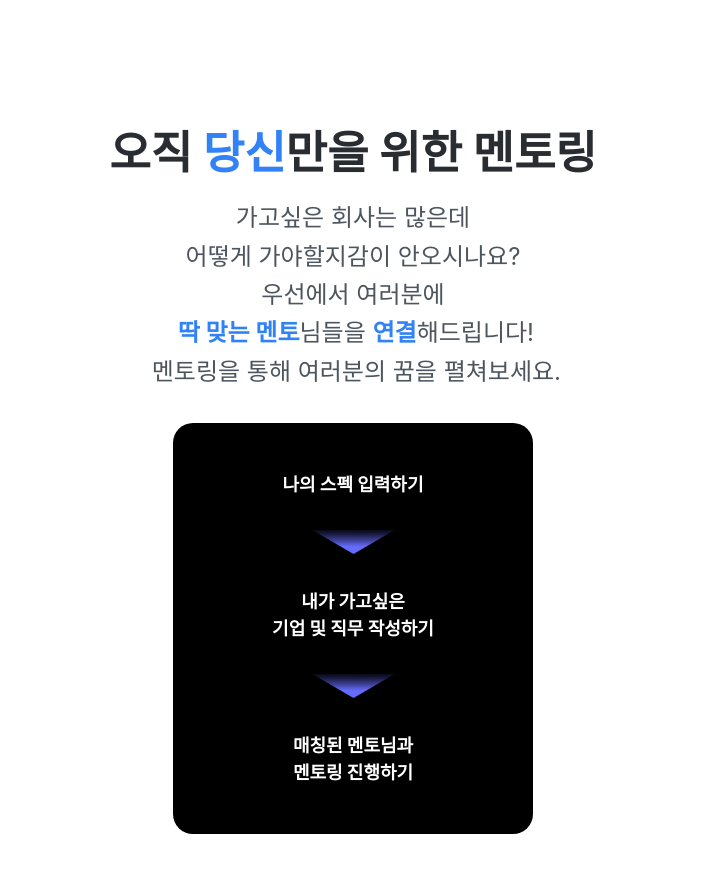
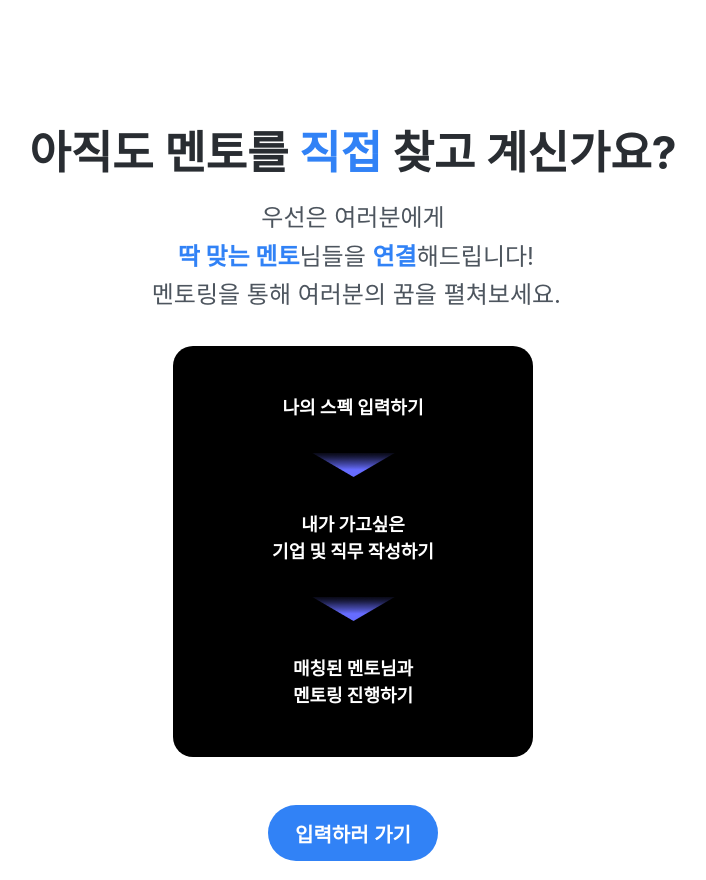
Before and after one commit to kang-kibong/wooseon, a React (Vite) app: page / in a window 1280 px wide. Shown: the part 1320-2200 px from the top of the page, without its empty margins (287-993 px from the left). Built offline with nearby package versions, Linux system fonts and the light colour scheme; no server answers; a web font is replaced by a local one.

Commit message:
fix: change ServiceFlow title and description

```diff
--- a/src/components/home/ServiceFlow.jsx
+++ b/src/components/home/ServiceFlow.jsx
@@ -25,10 +25,10 @@ const ServiceFlow = () => {
           <InnerCotainer>
             <TextContainer>
               <h2>
-                오직 <Strong>당신</Strong>만을 위한 멘토링
+                아직도 멘토를 <Strong>직접</Strong> 찾고 계신가요?
               </h2>
               <p>
-                {`가고싶은 회사는 많은데\n어떻게 가야할지감이 안오시나요?\n우선에서 여러분에\n`}
+                {`우선은 여러분에게\n`}
                 <Strong> 딱 맞는 멘토</Strong>
                 {`님들을 `}
                 <Strong>연결</Strong>
```
